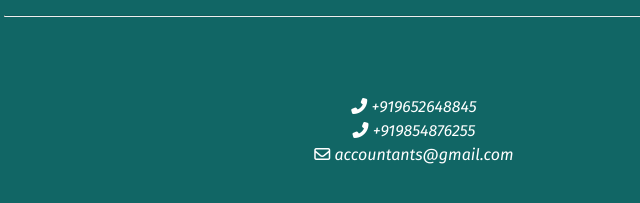
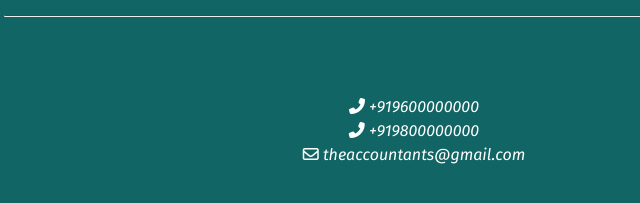
Before and after one commit to ShahalKP/TheAccountants, a plain HTML site: page index.html in a window 1280 px wide. Shown: the part 449-652 px from the top of the page, 226-866 px from the left. Drawn offline with nearby package versions, Linux system fonts and the light colour scheme.

Commit message:
Update index.html

```diff
--- a/index.html
+++ b/index.html
@@ -4,7 +4,7 @@
     <meta charset="UTF-8" />
     <meta name="viewport" content="width=device-width, initial-scale=1.0" />
     <meta http-equiv="X-UA-Compatible" content="ie=edge" />
-    <title>Document</title>
+    <title>TheAccountants - Coming Soon</title>
     <link
       rel="stylesheet"
       href="https://maxcdn.bootstrapcdn.com/bootstrap/4.3.1/css/bootstrap.min.css"
@@ -31,11 +31,11 @@
       <div class="row">
         <div class="col-md-12 contact">
           <i class="fas fa-phone-alt w3-margin-right  "></i>
-          +919652648845<br />
+          +919600000000<br />
           <i class="fas fa-phone-alt w3-margin-right "></i>
-          +919854876255<br />
+          +919800000000<br />
           <i class="far fa-envelope w3-margin-right  "></i>
-          accountants@gmail.com
+          theaccountants@gmail.com
         </div>
       </div>
     </div>
```
